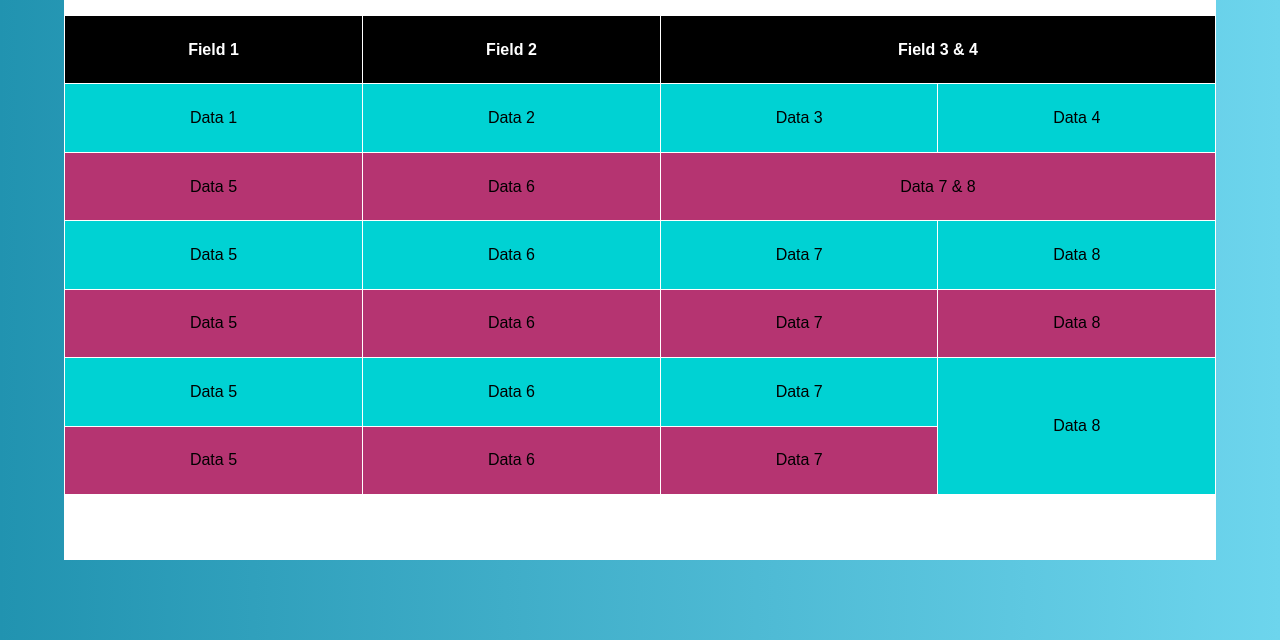
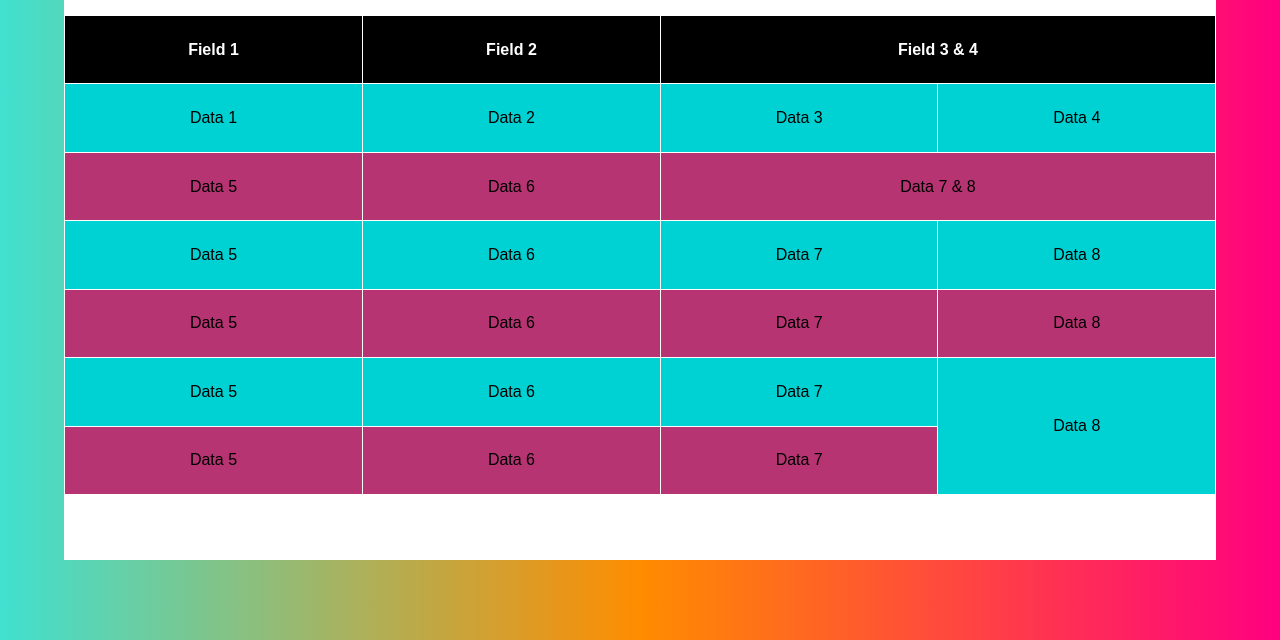
Before and after one commit to anjanadave/Responsive-Table, a plain HTML site: page index.html in a window 1280 px wide. Shown: the part 160-800 px from the top of the page. Drawn offline with Linux system fonts and the light colour scheme.

Commit message:
first commit

```diff
--- a/style.css
+++ b/style.css
@@ -6,7 +6,7 @@
 
 body{
     font-family: Arial, Helvetica, sans-serif;
-    background: linear-gradient(to right, #2193b0, #6dd5ed);
+    background: linear-gradient(to right, #40e0d0, #ff8c00, #ff0080);
     margin: 0;
     overflow-x: hidden;
 }
```
